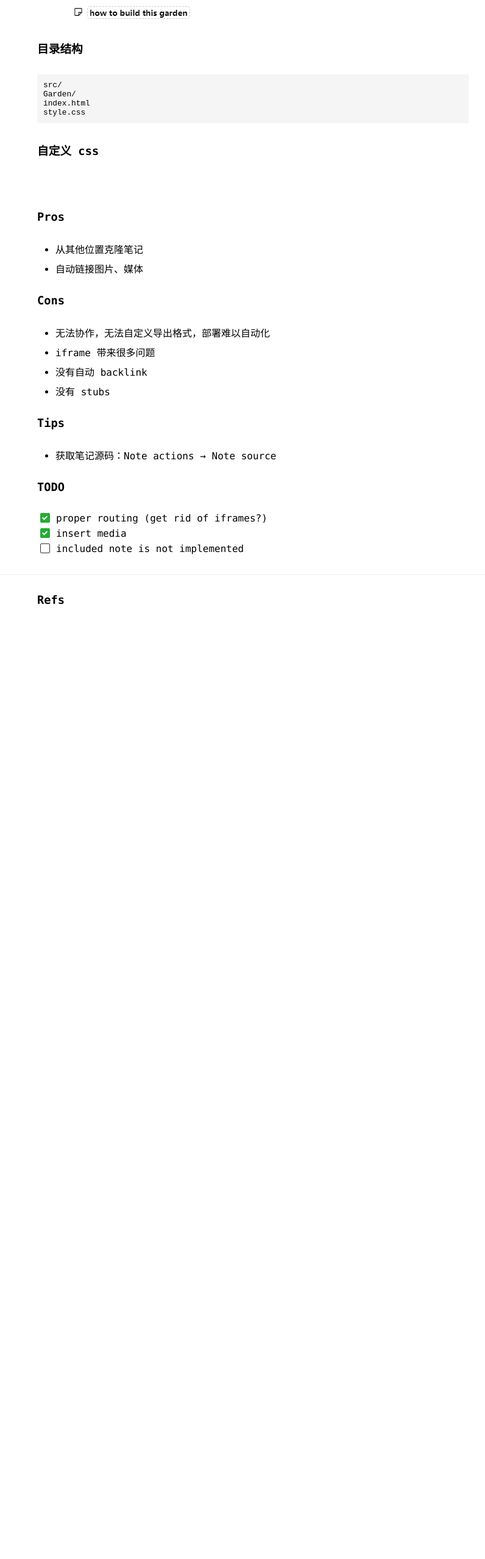
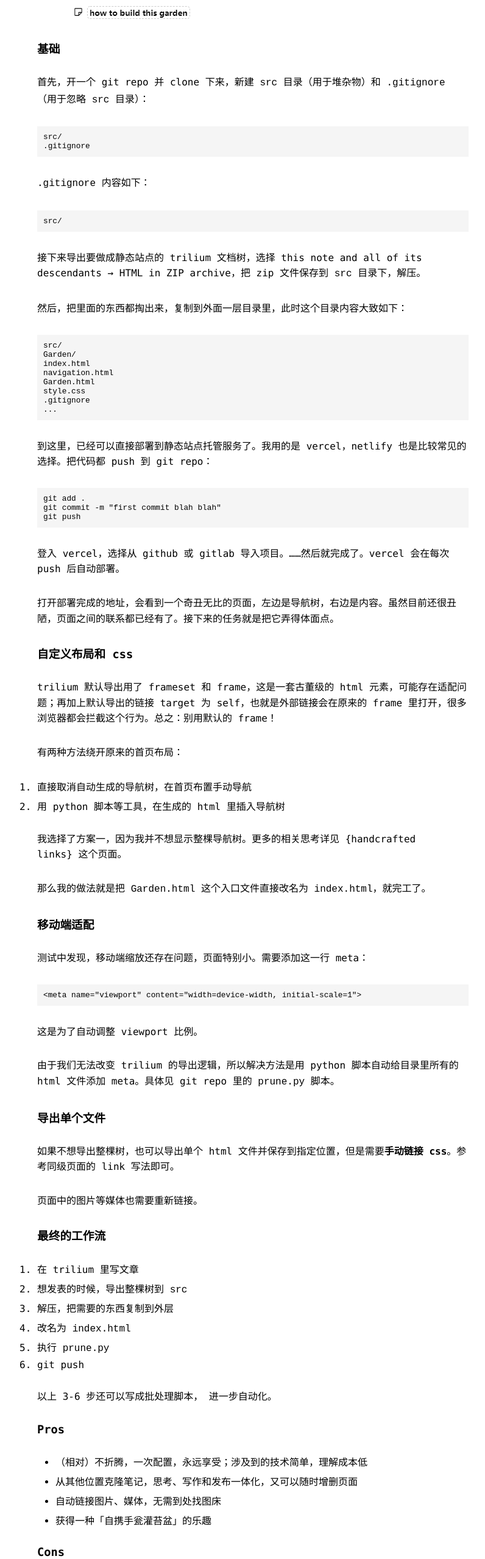
Before and after one commit to idelem/trilium-garden, a plain HTML site: page Garden/cultivation/how to build this garden.html in a window 1280 px wide. Shown: the part 144-2700 px from the top of the page at 61% size, without its empty margins (225-1021 px from the left). Before the commit the page ends 1194 px from the top, so only its background shows below. Drawn offline with Linux system fonts and the light colour scheme.

Commit message:
build guide

```diff
--- a/Garden/cultivation/how to build this garden.html
+++ b/Garden/cultivation/how to build this garden.html
@@ -8,31 +8,85 @@
 
   <body>
      <h1>how to build this garden</h1>
-
-    <figure class="image">
-      <img src="how%20to%20build%20this%20garden/image.png">
+     <figure class="image">
+      <img src="./how to build this garden/image.png">
     </figure>
-    <h3>目录结构</h3><pre><code class="language-text-plain">src/
+    <h3>基础</h3>
+    <p>首先，开一个 git repo 并 clone 下来，新建 <code>src</code> 目录（用于堆杂物）和 <code>.gitignore</code> （用于忽略 <code>src</code> 目录）：</p><pre><code class="language-text-plain">src/
+.gitignore</code></pre>
+    <p><code>.gitignore</code> 内容如下：</p><pre><code class="language-text-plain">src/</code></pre>
+    <p>接下来导出要做成静态站点的 trilium 文档树，选择 this note and all of its descendants → HTML
+      in ZIP archive，把 zip 文件保存到 <code>src</code> 目录下，解压。</p>
+    <p>然后，把里面的东西都掏出来，复制到外面一层目录里，此时这个目录内容大致如下：</p><pre><code class="language-text-plain">src/
 Garden/
 index.html
-style.css</code></pre>
-    <h3>自定义 css</h3>
-    <p>&nbsp;</p>
+navigation.html
+Garden.html
+style.css
+.gitignore
+...</code></pre>
+    <p>到这里，已经可以直接部署到静态站点托管服务了。我用的是 vercel，netlify 也是比较常见的选择。把代码都 push 到 git repo：</p><pre><code class="language-text-plain">git add .
+git commit -m "first commit blah blah"
+git push</code></pre>
+    <p>登入 vercel，选择从 github 或 gitlab 导入项目。……然后就完成了。vercel 会在每次 push 后自动部署。</p>
+    <p>打开部署完成的地址，会看到一个奇丑无比的页面，左边是导航树，右边是内容。虽然目前还很丑陋，页面之间的联系都已经有了。接下来的任务就是把它弄得体面点。</p>
+    <h3>自定义布局和 css</h3>
+    <p>trilium 默认导出用了 frameset 和 frame，这是一套古董级的 html 元素，可能存在适配问题；再加上默认导出的链接 target
+      为 self，也就是外部链接会在原来的 frame 里打开，很多浏览器都会拦截这个行为。总之：别用默认的 frame！</p>
+    <p>有两种方法绕开原来的首页布局：</p>
+    <ol>
+      <li>直接取消自动生成的导航树，在首页布置手动导航</li>
+      <li>用 python 脚本等工具，在生成的 html 里插入导航树</li>
+    </ol>
+    <p>我选择了方案一，因为我并不想显示整棵导航树。更多的相关思考详见&nbsp;<a class="reference-link" href="#root/J5jC8psBh9md/W8XAyzSumPmR/HaemRFg2e7cG/99NCRfW2m2yW"
+      data-note-path="root/J5jC8psBh9md/W8XAyzSumPmR/HaemRFg2e7cG/99NCRfW2m2yW">handcrafted links</a>&nbsp;这个页面。</p>
+    <p>那么我的做法就是把 <code>Garden.html</code> 这个入口文件直接改名为 <code>index.html</code>，就完工了。</p>
+    <h3>移动端适配</h3>
+    <p>测试中发现，移动端缩放还存在问题，页面特别小。需要添加这一行 meta：</p><pre><code class="language-text-plain">&lt;meta name="viewport" content="width=device-width, initial-scale=1"&gt;</code></pre>
+    <p>这是为了自动调整 viewport 比例。</p>
+    <p>由于我们无法改变 trilium 的导出逻辑，所以解决方法是用 python 脚本自动给目录里所有的 html 文件添加 meta。具体见
+      git repo 里的 <code>prune.py</code> 脚本。</p>
+    <h3>导出单个文件</h3>
+    <p>如果不想导出整棵树，也可以导出单个 html 文件并保存到指定位置，但是需要<strong>手动链接 css</strong>。参考同级页面的
+      link 写法即可。</p>
+    <p>页面中的图片等媒体也需要重新链接。</p>
+    <h3>最终的工作流</h3>
+    <ol>
+      <li>在 trilium 里写文章</li>
+      <li>想发表的时候，导出整棵树到 <code>src</code>
+      </li>
+      <li>解压，把需要的东西复制到外层</li>
+      <li>改名为 <code>index.html</code>
+      </li>
+      <li>执行 <code>prune.py</code>
+      </li>
+      <li>git push</li>
+    </ol>
+    <p>以上 3-6 步还可以写成批处理脚本， 进一步自动化。</p>
     <h3>Pros</h3>
     <ul>
-      <li>从其他位置克隆笔记</li>
-      <li>自动链接图片、媒体</li>
+      <li>（相对）不折腾，一次配置，永远享受；涉及到的技术简单，理解成本低</li>
+      <li>从其他位置克隆笔记，思考、写作和发布一体化，又可以随时增删页面</li>
+      <li>自动链接图片、媒体，无需到处找图床</li>
+      <li>获得一种「自携手瓮灌苔盆」的乐趣</li>
     </ul>
     <h3>Cons</h3>
     <ul>
-      <li>无法协作，无法自定义导出格式，部署难以自动化</li>
-      <li>iframe 带来很多问题</li>
+      <li>无法协作（除非使用 custom request handler）</li>
+      <li>无法自定义导出格式，部署难以自动化</li>
+      <li>没有预览</li>
+      <li>默认的 iframe 带来很多问题</li>
       <li>没有自动 backlink</li>
       <li>没有 stubs</li>
+      <li>部分 html 格式还不能导出（如 transclusion）</li>
+    </ul>
+    <h3>Known Issues</h3>
+    <ul>
+      <li>0.43.4 mac 版本，含 utf-8 字符的文件无法正确导出</li>
     </ul>
     <h3>Tips</h3>
     <ul>
-      <li>获取笔记源码：Note actions → Note source</li>
+      <li>获取笔记 html 源码：Note actions → Note source</li>
     </ul>
     <h3>TODO</h3>
     <ul class="todo-list">
@@ -48,13 +102,22 @@ style.css</code></pre>
       </li>
       <li>
         <label class="todo-list__label">
+          <input type="checkbox" disabled="disabled" checked="checked"><span class="todo-list__label__description">postprocess using python</span>
+        </label>
+      </li>
+      <li>
+        <label class="todo-list__label">
           <input type="checkbox" disabled="disabled"><span class="todo-list__label__description">included note is not implemented</span>
         </label>
       </li>
     </ul>
     <hr>
     <h3>Refs</h3>
-    <p>&nbsp;</p>
+    <ul>
+      <li>所有代码见 git repo：<a href="https://github.com/idelem/trilium-garden">idelem/trilium-garden: (WIP) static site generated from trilium notes</a>
+      </li>
+      <li>&nbsp;</li>
+    </ul>
   </body>
 
 </html>
--- a/style.css
+++ b/style.css
@@ -356,7 +356,7 @@ h2 { max-width:400px }
 h4 { font-style: italic;font-weight: normal }
 ul, main ol { margin: 0 30px 30px 30px }
 ul ul { margin-bottom:0.5em }
-ul li { margin-bottom:0.5em }
+ul li, ol li { margin-bottom:0.5em }
 p { line-height:160% }
 a:hover, ::selection { background-color:#000;color:#fff;text-decoration:none }
 a:before { content:"{" }
```
Also changed, not shown: Garden/cultivation/handcrafted links.html (+2 -1 lines), Garden/cultivation/other gardening ideas.html (renamed from Garden/cultivation/compromise.html, +2 -2 lines), index.html (+4 -6 lines).
